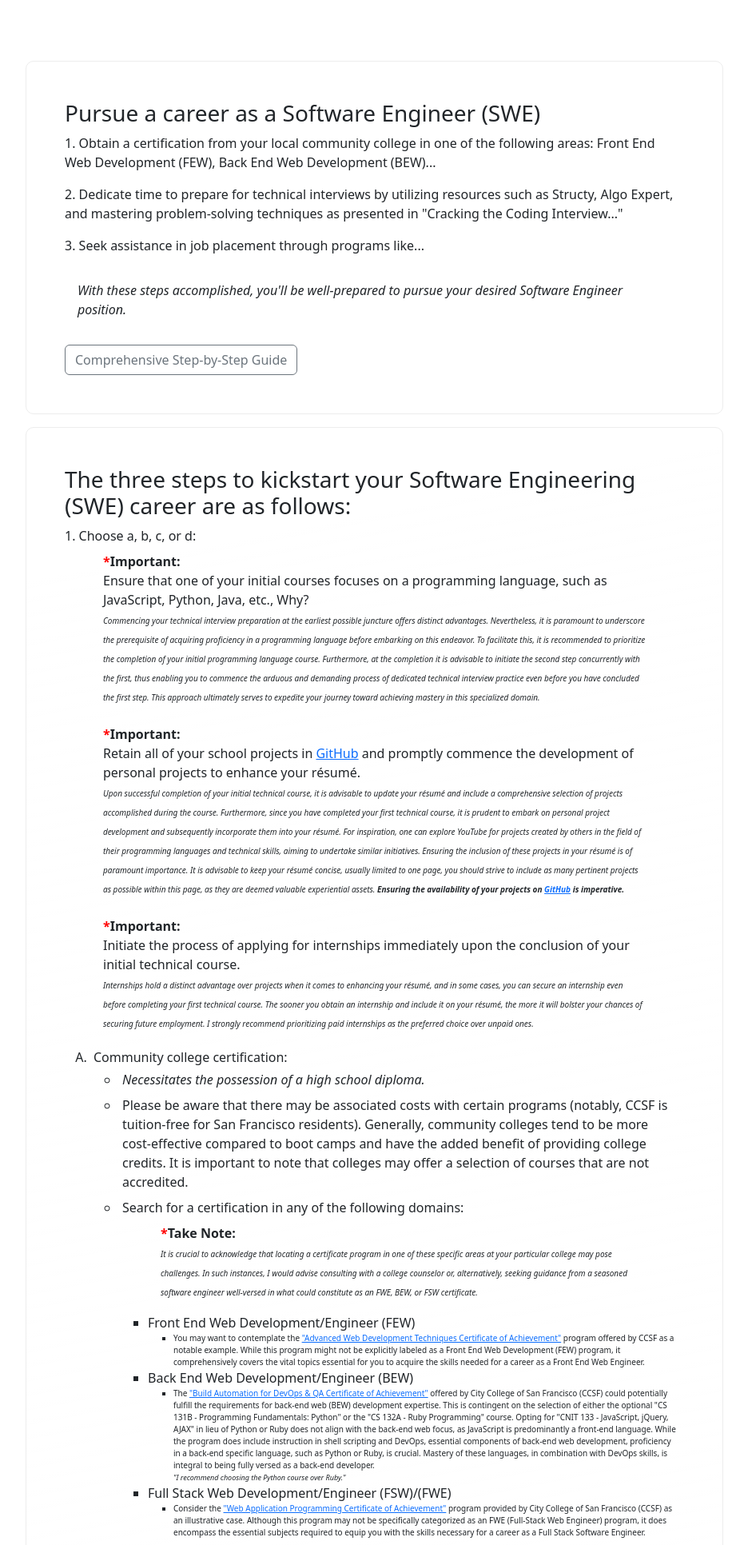
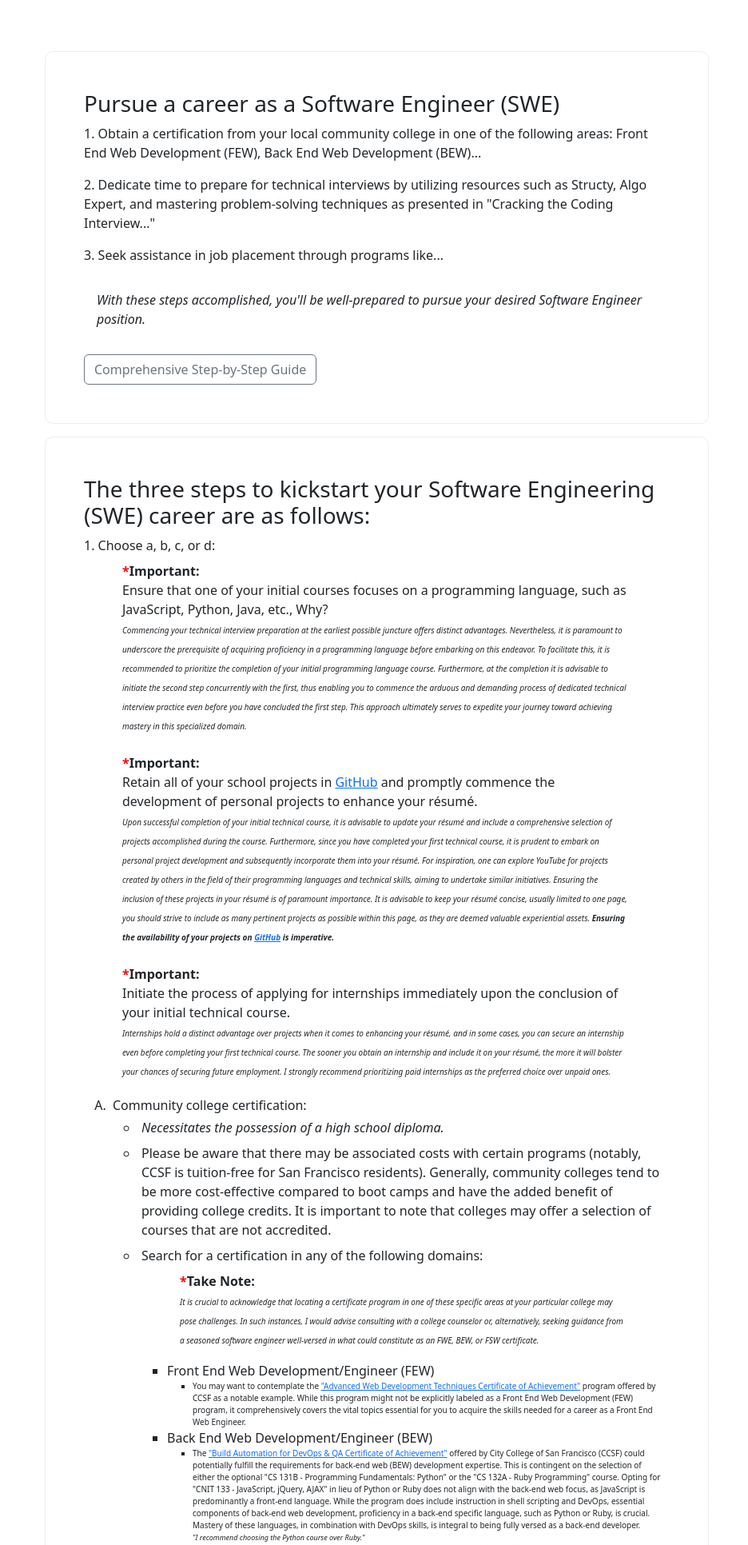
Before and after one commit to LWRGitHub/getInTech, a Flask app: page / in a window 1280 px wide. Shown: the part 56-1988 px from the top of the page at 80% size, without its empty margins (26-962 px from the left). Run offline with Flask 3, Linux system fonts and the light colour scheme.

Commit message:
MOB browser UX/UI bug fix with Ads+margin

```diff
--- a/templates/base.html
+++ b/templates/base.html
@@ -166,8 +166,15 @@
                 webAds = document.getElementsByClassName("web-ad") //[0].style.display = "none";
                 for (let i = 0; i < webAds.length; i++) {
                     webAds[i].style.visibility = "hidden";
+                    iframe = webAds[i].getElementsByTagName('iframe');
+                    iframe[0].style.width = "0px";
+                    iframe[0].width = "0";
+                    iframe[0].style.height = "0px";
+                    iframe[0].height = "0";
                 }
             }
+
+
         </script>
 
     </body>
--- a/templates/home.html
+++ b/templates/home.html
@@ -4,15 +4,15 @@
 
 <main>
    <div class="container p-0">
-        <div class="row py-5 px-0"> <!-- Main content/body -->
-            <div class="col col-lg-9 px-0"> <!-- Left content -->
+        <div class="row py-2 px-0 m-0"> <!-- Main content/body -->
+            <div class="col col-lg-9 px-0 m-0"> <!-- Left content -->
 
                 <!-- Top Ad -->
-                <div class="row py-2">
-                    <div class="col-12">
-                        <div class="text-center px-1 pt-1">
+                <div class="row py-0 m-0">
+                    <div class="col-12 m-0">
+                        <div class="text-center px-1 pt-0 m-0">
 
-                            <div class="d-none d-md-block col-md-auto web-ad"> <!-- lg Web Ad -->
+                            <div class="d-none d-lg-block col-md-auto web-ad m-0 pt-5"> <!-- lg Web Ad -->
                                 <!-- vvv code from Ad site vvv -->
                                 <script type="text/javascript" src="https://udbaa.com/bnr.php?section=GeneralTopBottom&pub=848887&format=728x90&ga=g"></script>
                                 <noscript>
@@ -22,7 +22,7 @@
                                 </noscript>
                                 <!-- ^^^ code from Ad site ^^^ -->
                             </div>
-                            <div class="d-block d-md-none col-auto web-ad"> <!-- sm MOB Ad -->
+                            <div class="d-block d-lg-none col-auto web-ad m-0 pt-5"> <!-- sm MOB Ad -->
                                 <!-- vvv code from Ad site vvv -->
                                 <script type="text/javascript" src="https://udbaa.com/bnr.php?section=smGeneralTopBottom&pub=848887&format=468x60&ga=g"></script>
                                 <noscript>
@@ -32,7 +32,7 @@
                                 </noscript>
                                 <!-- ^^^ code from Ad site ^^^ -->
                             </div>
-                            <div class="mob-ad">
+                            <div class="mob-ad m-0">
                                 <!-- vvv code from Ad site vvv -->
                                 <script type="text/javascript" src="https://udbaa.com/bnr.php?section=smGeneraTopBottom&pub=848887&format=300x50&ga=g"></script>
                                 <noscript>
@@ -48,9 +48,9 @@
                 </div>
 
                 <!-- 1st Content box -->
-                <div class="row py-2">
-                    <div class="col-12">
-                        <div class="p-5" style="border-radius: 10px; border: 1px solid #EDEDED; background: linear-gradient(169deg, rgba(255, 255, 255, 0.75) 8.61%, rgba(255, 255, 255, 0.42) 76.57%);">
+                <div class="row py-2 m-0">
+                    <div class="col-12 m-0">
+                        <div class="p-5 m-0" style="border-radius: 10px; border: 1px solid #EDEDED; background: linear-gradient(169deg, rgba(255, 255, 255, 0.75) 8.61%, rgba(255, 255, 255, 0.42) 76.57%);">
 
                             <h3>Pursue a career as a Software Engineer (SWE)</h3>
                             <p>1. Obtain a certification from your local community college in one of the following areas: Front End Web Development (FEW), Back End Web Development (BEW)...</p>
@@ -66,9 +66,9 @@
                 </div>
 
                 <!-- 2nd Content box -->
-                <div class="row py-2">
-                    <div class="col-12">
-                        <div class="p-5" style="border-radius: 10px; border: 1px solid #EDEDED; background: linear-gradient(169deg, rgba(255, 255, 255, 0.75) 8.61%, rgba(255, 255, 255, 0.42) 76.57%);">
+                <div class="row py-2 m-0">
+                    <div class="col-12 m-0">
+                        <div class="p-5 m-0" style="border-radius: 10px; border: 1px solid #EDEDED; background: linear-gradient(169deg, rgba(255, 255, 255, 0.75) 8.61%, rgba(255, 255, 255, 0.42) 76.57%);">
 
                             <h3 id="steps">The three steps to kickstart your Software Engineering (SWE) career are as follows:</h3>
                             <span>1. Choose a, b, c, or d:</span>
@@ -187,9 +187,9 @@
                 </div>
 
                 <!-- 3rd Content box -->
-                <div class="row py-2">
-                    <div class="col-12">
-                        <div class="p-5" style="border-radius: 10px; border: 1px solid #EDEDED; background: linear-gradient(169deg, rgba(255, 255, 255, 0.75) 8.61%, rgba(255, 255, 255, 0.42) 76.57%);">
+                <div class="row py-2 m-0">
+                    <div class="col-12 m-0">
+                        <div class="p-5 m-0" style="border-radius: 10px; border: 1px solid #EDEDED; background: linear-gradient(169deg, rgba(255, 255, 255, 0.75) 8.61%, rgba(255, 255, 255, 0.42) 76.57%);">
 
                             <span>2. You must get good at the technical interview process</span>
 
@@ -256,9 +256,10 @@
                     </div>
                 </div>
 
-                <div class="row py-2">
-                    <div class="col p-2">
-                        <div class="p-5" style="border-radius: 10px; border: 1px solid #EDEDED; background: linear-gradient(169deg, rgba(255, 255, 255, 0.75) 8.61%, rgba(255, 255, 255, 0.42) 76.57%);">
+                <!-- 4th Content box -->
+                <div class="row py-2 m-0">
+                    <div class="col p-2 m-0">
+                        <div class="p-5 m-0" style="border-radius: 10px; border: 1px solid #EDEDED; background: linear-gradient(169deg, rgba(255, 255, 255, 0.75) 8.61%, rgba(255, 255, 255, 0.42) 76.57%);">
 
                             <span>3. Explore job placement support programs, such as...</span>
 
@@ -315,11 +316,15 @@
                 </div>
 
                 <!-- Bottom Ad -->
-                <div class="row py-2">
-                    <div class="col-12">
-                        <div class="text-center px-1 pt-1">
+                <div class="row py-0 m-0">
+                    <div class="col-12 m-0">
+                        <div class="text-center px-1 pt-0 m-0">
 
-                            <div class="d-none d-md-block col-md-auto web-ad"> <!-- lg Web Ad -->
+                            <div class="row py-0 m-0">
+                                <div class="col-12 m-0">
+                                    <div class="text-center px-1 pt-0 m-0">
+
+                                        <div class="d-none d-lg-block col-md-auto web-ad m-0"> <!-- lg Web Ad -->
                                         <!-- vvv code from Ad site vvv -->
                                         <script type="text/javascript" src="https://udbaa.com/bnr.php?section=GeneralTopBottom&pub=848887&format=728x90&ga=g"></script>
                                         <noscript>
@@ -329,7 +334,7 @@
                                         </noscript>
                                         <!-- ^^^ code from Ad site ^^^ -->
                                     </div>
-                            <div class="d-block d-md-none col-auto web-ad"> <!-- sm MOB Ad -->
+                                    <div class="d-block d-lg-none col-auto web-ad m-0"> <!-- sm MOB Ad -->
                                         <!-- vvv code from Ad site vvv -->
                                         <script type="text/javascript" src="https://udbaa.com/bnr.php?section=smGeneralTopBottom&pub=848887&format=468x60&ga=g"></script>
                                         <noscript>
@@ -339,7 +344,7 @@
                                         </noscript>
                                         <!-- ^^^ code from Ad site ^^^ -->
                                     </div>
-                            <div class="mob-ad">
+                                    <div class="mob-ad m-0">
                                         <!-- vvv code from Ad site vvv -->
                                         <script type="text/javascript" src="https://udbaa.com/bnr.php?section=smGeneraTopBottom&pub=848887&format=300x50&ga=g"></script>
                                         <noscript>
@@ -348,6 +353,10 @@
                                             </a>
                                         </noscript>
                                         <!-- ^^^ code from Ad site ^^^ -->
+                                    </div>
+
+                                    </div>
+                                </div>
                             </div>
 
                         </div>
```
Lines whose indentation alone changed are shown as unchanged.
